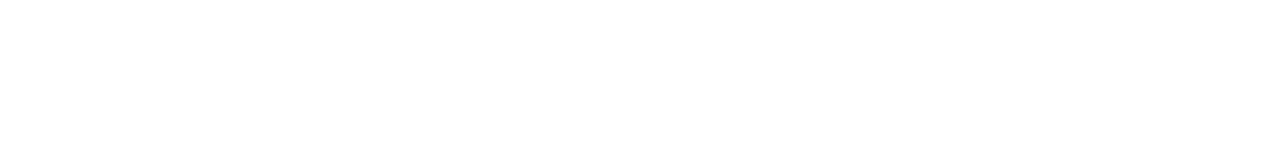
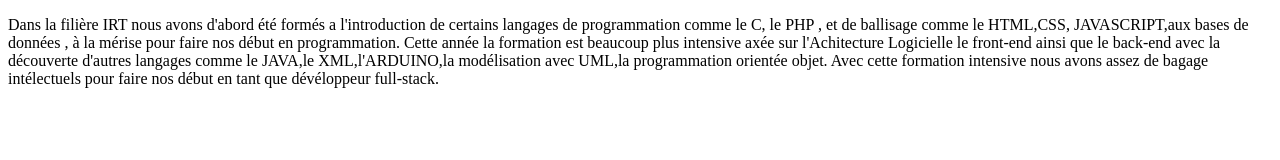
Before and after one commit to Inzath/git-mon-cv, a plain HTML site: page index.html in a window 1280 px wide. Drawn offline with Linux system fonts and the light colour scheme.

Commit message:
mise en place de la section formations

```diff
--- a/index.html
+++ b/index.html
@@ -13,6 +13,14 @@
 
         </header>
         <main>
+            <div class="formations">
+                <p>
+                    Dans la filière IRT nous avons d'abord été formés a l'introduction de certains langages de programmation comme le C, le PHP , et de ballisage comme le HTML,CSS,
+                    JAVASCRIPT,aux bases de données , à la mérise pour faire nos début en programmation. Cette année la formation est beaucoup plus intensive axée sur l'Achitecture
+                    Logicielle le front-end ainsi que le back-end avec la découverte d'autres langages comme le JAVA,le XML,l'ARDUINO,la modélisation avec UML,la programmation orientée objet.
+                    Avec cette formation intensive nous avons assez de bagage intélectuels pour faire nos début en tant que dévéloppeur full-stack.
+                </p>
+            </div>
 
         </main>
         <footer>
```
